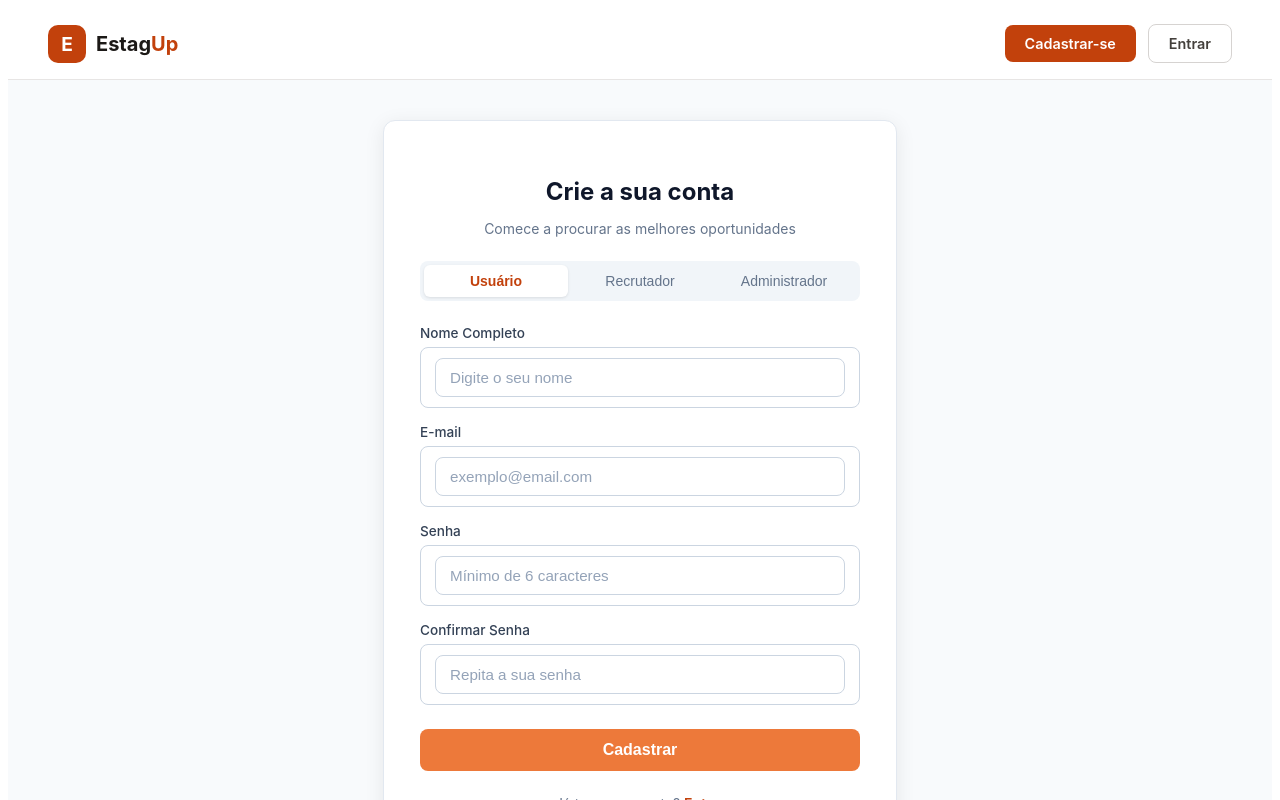
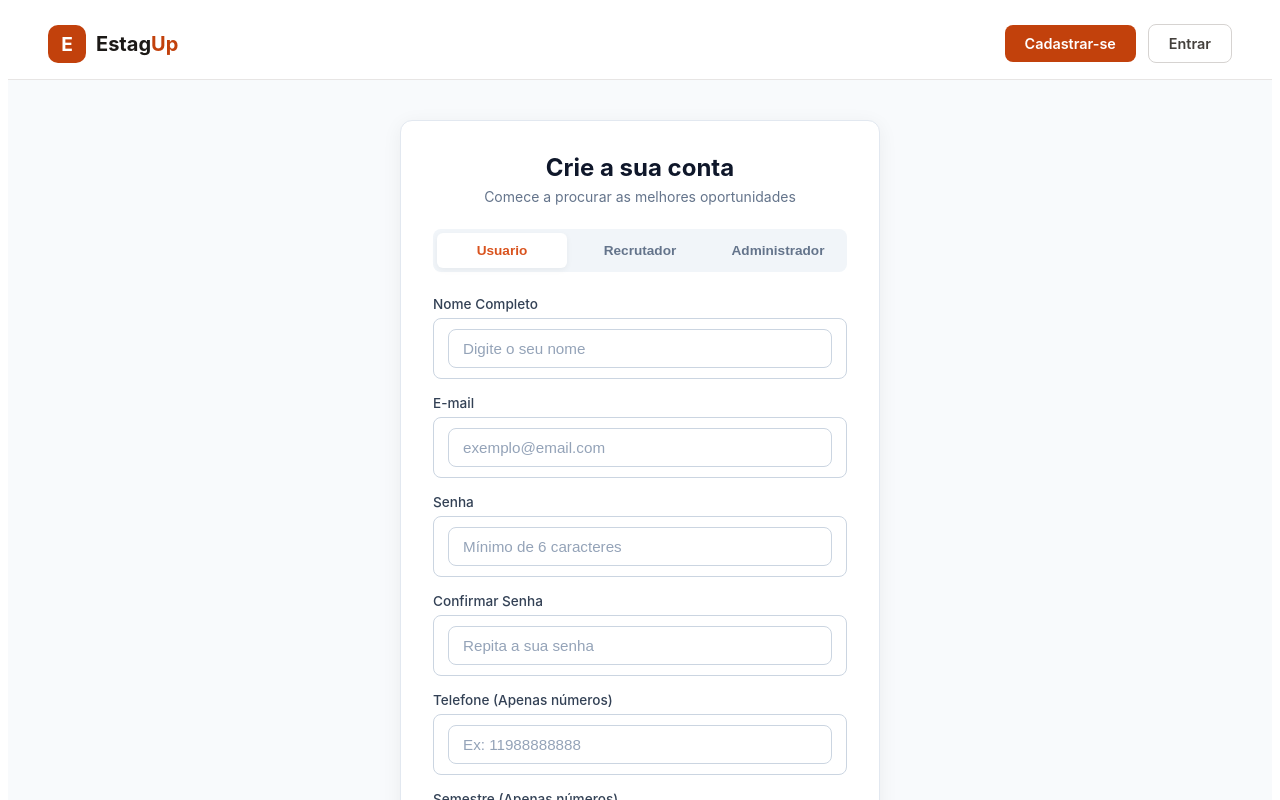
Before and after one commit to NataniarroM/ad_api_estagio, a React (Vite) app in the folder pages/: page /cadastro in a window 1280 px wide. Shown: the top 800 px of the page. Built offline with nearby package versions, Linux system fonts and the light colour scheme; no server answers.

Commit message:
AEEEEEEEEEEEEEEEEEEEEEEEEEEEEEEEEEEEEEEEE DEU CERTO

```diff
--- a/pages/src/Cadastro.css
+++ b/pages/src/Cadastro.css
@@ -3,152 +3,78 @@
   background-color: #f8fafc;
   display: flex;
   flex-direction: column;
-   font-family: 'Inter', -apple-system, BlinkMacSystemFont, 'Segoe UI', Roboto, sans-serif;
+  font-family: 'Inter', sans-serif;
 }
 
 .conteudo-cadastro {
   flex: 1;
   display: flex;
+  justify-content: center;
   align-items: center;
-  justify-content: center;
   padding: 40px 20px;
 }
 
 .cartao-cadastro {
-  background-color: #ffffff;
+  background: #ffffff;
+  width: 100%;
+  max-width: 480px;
   border-radius: 12px;
-  box-shadow: 0 4px 20px rgba(0, 0, 0, 0.08);
-  padding: 36px;
-  width: 100%;
-  max-width: 440px;
+  box-shadow: 0 4px 20px rgba(0, 0, 0, 0.06);
+  padding: 32px;
   border: 1px solid #e2e8f0;
+  box-sizing: border-box;
 }
 
 .titulo-pagina {
-  font-size: 1.5rem;
+  font-size: 1.75rem;
+  color: #1e293b;
+  margin: 0 0 8px 0;
   font-weight: 700;
-  color: #0f172a;
   text-align: center;
-  margin-bottom: 6px;
 }
 
 .subtitulo-pagina {
-  font-size: 0.875rem;
+  font-size: 0.95rem;
   color: #64748b;
+  margin: 0 0 24px 0;
   text-align: center;
-  margin-bottom: 24px;
 }
 
-/* Seletor Estudante vs Empresa */
 .seletor-tipo-conta {
   display: flex;
-  background-color: #f1f5f9;
+  gap: 8px;
+  margin-bottom: 24px;
+  background: #f1f5f9;
+  padding: 4px;
   border-radius: 8px;
-  padding: 4px;
-  margin-bottom: 24px;
 }
 
 .botao-tipo {
   flex: 1;
-  padding: 8px 12px;
-  font-size: 0.875rem;
-  font-weight: 500;
+  background: transparent;
   border: none;
-  background: transparent;
+  padding: 10px;
+  font-size: 0.85rem;
+  font-weight: 600;
   color: #64748b;
   border-radius: 6px;
   cursor: pointer;
-  transition: all 0.2s ease;
+  transition: all 0.2s;
 }
 
 .botao-tipo.ativo {
-  background-color: #ffffff;
-  color: #c2410c;
-  box-shadow: 0 1px 3px rgba(0, 0, 0, 0.1);
-  font-weight: 600;
+  background: #ffffff;
+  color: #d9531e;
+  box-shadow: 0 2px 6px rgba(0, 0, 0, 0.05);
 }
 
-/* Formulário e Campos */
-.formulario-cadastro {
-  display: flex;
-  flex-direction: column;
-  gap: 16px;
-}
-
-.grupo-campo {
-  display: flex;
-  flex-direction: column;
-  gap: 6px;
-}
-
-.rotulo-campo {
-  font-size: 0.875rem;
+.mensagem-alerta {
+  padding: 12px;
+  border-radius: 6px;
+  font-size: 0.9rem;
+  margin-bottom: 20px;
+  text-align: center;
   font-weight: 500;
-  color: #334155;
-}
-
-.caixa-campo {
-  display: flex;
-  align-items: center;
-  border: 1px solid #cbd5e1;
-  border-radius: 8px;
-  padding: 10px 14px;
-  background-color: #ffffff;
-  transition: border-color 0.2s ease;
-}
-
-.caixa-campo:focus-within {
-  border-color: #fc651a;
-  box-shadow: 0 0 0 3px rgba(124, 58, 237, 0.1);
-}
-
-.icone-campo {
-  margin-right: 10px;
-  font-size: 1rem;
-}
-
-.campo-texto {
-  border: none;
-  outline: none;
-  width: 100%;
-  font-size: 0.95rem;
-  color: #0f172a;
-}
-
-.campo-texto::placeholder {
-  color: #94a3b8;
-}
-
-.botao-cadastrar {
-  width: 100%;
-  padding: 12px;
-  font-size: 1rem;
-  font-weight: 600;
-  margin-top: 8px;
-  cursor: pointer;
-  border-radius: 8px;
-  background-color: #ed793a;
-  color: #ffffff;
-  border: none;
-  transition: background-color 0.2s ease;
-}
-
-.botao-cadastrar:hover {
-  background-color: #c2410c;
-}
-
-.botao-cadastrar:disabled {
-  opacity: 0.7;
-  cursor: not-allowed;
-}
-
-/* Alertas de Sucesso e Erro */
-.mensagem-alerta {
-  padding: 10px 14px;
-  border-radius: 8px;
-  font-size: 0.875rem;
-  margin-bottom: 16px;
-  text-align: center;
 }
 
 .mensagem-alerta.sucesso {
@@ -163,15 +89,78 @@
   border: 1px solid #fecaca;
 }
 
+.formulario-cadastro {
+  display: flex;
+  flex-direction: column;
+  gap: 16px;
+}
+
+.grupo-campo {
+  display: flex;
+  flex-direction: column;
+  gap: 6px;
+}
+
+.rotulo-campo {
+  font-size: 0.85rem;
+  font-weight: 600;
+  color: #334155;
+}
+
+.caixa-campo {
+  display: flex;
+  align-items: center;
+}
+
+.campo-texto {
+  width: 100%;
+  padding: 12px;
+  border: 1px solid #cbd5e1;
+  border-radius: 6px;
+  font-size: 0.95rem;
+  color: #1e293b;
+  outline: none;
+  transition: border-color 0.2s;
+  box-sizing: border-box;
+  background-color: #fff;
+}
+
+.campo-texto:focus {
+  border-color: #d9531e;
+  box-shadow: 0 0 0 3px rgba(217, 83, 30, 0.15);
+}
+
+.botao-cadastrar {
+  background-color: #d9531e;
+  color: white;
+  border: none;
+  padding: 12px;
+  border-radius: 6px;
+  font-size: 1rem;
+  font-weight: 600;
+  cursor: pointer;
+  transition: background-color 0.2s;
+  margin-top: 8px;
+}
+
+.botao-cadastrar:hover:not(:disabled) {
+  background-color: #c24514;
+}
+
+.botao-cadastrar:disabled {
+  opacity: 0.7;
+  cursor: not-allowed;
+}
+
 .rodape-card {
   text-align: center;
   margin-top: 24px;
-  font-size: 0.875rem;
+  font-size: 0.9rem;
   color: #64748b;
 }
 
 .link-entrar {
-  color:#c2410c;
+  color: #d9531e;
   font-weight: 600;
   text-decoration: none;
 }
--- a/pages/src/Cadastro.jsx
+++ b/pages/src/Cadastro.jsx
@@ -1,22 +1,32 @@
-import React, { useState } from 'react';
+import React, { useState, useEffect } from 'react';
 import './Cadastro.css';
 import Cabecalho from './components/Cabecalho';
 
 export default function Cadastro() {
-  const [nome, setNome] = useState('');//criando campos e setando como vazio
-  const [email, setEmail] = useState('');
-  const [senha, setSenha] = useState('');
-  const [confirmarSenha, setConfirmarSenha] = useState('');
+  const [form, setForm] = useState({
+    nome: '', email: '', senha: '', confirmarSenha: '', telefone: '', semestre: '', id_curso: ''
+  });
   const [tipoConta, setTipoConta] = useState('usuario');
+  const [cursos, setCursos] = useState([]);
   const [carregando, setCarregando] = useState(false);
   const [mensagem, setMensagem] = useState({ tipo: '', texto: '' });
 
+  // Busca os cursos na API para preencher a barra de rolagem
+  useEffect(() => {
+    fetch('http://127.0.0.1:8000/api/cursos')
+      .then(res => res.ok ? res.json() : [])
+      .then(data => setCursos(data))
+      .catch(err => console.error('Erro ao buscar cursos:', err));
+  }, []);
+
+  const handleChange = (e) => {
+    setForm({ ...form, [e.target.name]: e.target.value });
+  };
+
   const aoEnviarCadastro = async (e) => {
     e.preventDefault();
-
-    if (senha !== confirmarSenha) {//conferindo senha
-      setMensagem({ tipo: 'erro', texto: 'As senhas não coincidem.' });
-      return;
+    if (form.senha !== form.confirmarSenha) {
+      return setMensagem({ tipo: 'erro', texto: 'As senhas não coincidem.' });
     }
 
     setCarregando(true);
@@ -25,36 +35,28 @@ export default function Cadastro() {
     try {
       const resposta = await fetch('http://127.0.0.1:8000/auth/cadastro', {
         method: 'POST',
-        headers: {
-          'Content-Type': 'application/json',
-        },
+        headers: { 'Content-Type': 'application/json' },
         body: JSON.stringify({
-          nome,
-          email,
-          senha,
+          nome: form.nome,
+          email: form.email,
+          senha: form.senha,
           tipo: tipoConta,
+          // Convertendo telefone e semestre para números inteiros (int) conforme o seu back-end exige
+          telefone: form.telefone ? Number(form.telefone) : null,
+          semestre: form.semestre ? Number(form.semestre) : null,
+          id_curso: form.id_curso ? Number(form.id_curso) : null,
         }),
       });
 
-      if (resposta.ok) {//se cadastro der certo
+      if (resposta.ok) {
         setMensagem({ tipo: 'sucesso', texto: 'Conta criada com sucesso!' });
-        setNome('');
-        setEmail('');
-        setSenha('');
-        setConfirmarSenha('');
+        setForm({ nome: '', email: '', senha: '', confirmarSenha: '', telefone: '', semestre: '', id_curso: '' });
       } else {
-        const dadosErro = await resposta.json();//se os dados derem errado
-        setMensagem({
-          tipo: 'erro',
-          texto: dadosErro.detail || 'Erro ao realizar o cadastro.',//mensagem
-        });
+        const dadosErro = await resposta.json();
+        setMensagem({ tipo: 'erro', texto: dadosErro.detail || 'Erro ao realizar o cadastro.' });
       }
     } catch (erro) {
-      console.error('Erro de conexão:', erro);
-      setMensagem({
-        tipo: 'erro',
-        texto: 'Não foi possível conectar ao servidor.',
-      });
+      setMensagem({ tipo: 'erro', texto: 'Não foi possível conectar ao servidor.' });
     } finally {
       setCarregando(false);
     }
@@ -63,98 +65,70 @@ export default function Cadastro() {
   return (
     <div className="pagina-cadastro">
       <Cabecalho />
-      {/* Conteúdo Principal / Cartão de Cadastro */}
       <main className="conteudo-cadastro">
         <div className="cartao-cadastro">
           <h2 className="titulo-pagina">Crie a sua conta</h2>
           <p className="subtitulo-pagina">Comece a procurar as melhores oportunidades</p>
 
-          {/* Botões para Escolher o Tipo de Conta */}
           <div className="seletor-tipo-conta">
+            {['usuario', 'recrutador', 'administrador'].map((tipo) => (
               <button
+                key={tipo}
                 type="button"
-              className={`botao-tipo ${tipoConta === 'usuario' ? 'ativo' : ''}`}
-              onClick={() => setTipoConta('usuario')}//mudaça de tipo seta, como estudante
+                className={`botao-tipo ${tipoConta === tipo ? 'ativo' : ''}`}
+                onClick={() => setTipoConta(tipo)}
               >
-              Usuário
+                {tipo.charAt(0).toUpperCase() + tipo.slice(1)}
               </button>
-            <button
-              type="button"
-              className={`botao-tipo ${tipoConta === 'recrutador' ? 'ativo' : ''}`}
-              onClick={() => setTipoConta('recrutador')}//mudança de tipo, seta como empresa
-            >
-              Recrutador
-            </button>
-            <button
-              type="button"
-              className={`botao-tipo ${tipoConta === 'administrador' ? 'ativo' : ''}`}
-              onClick={() => setTipoConta('administrador')}//mudança de tipo, seta como empresa
-            >
-              Administrador
-            </button>
+            ))}
           </div>
 
-          {mensagem.texto && (// div do erro
-            <div className={`mensagem-alerta ${mensagem.tipo}`}>
-              {mensagem.texto}
-            </div>
+          {mensagem.texto && (
+            <div className={`mensagem-alerta ${mensagem.tipo}`}>{mensagem.texto}</div>
           )}
 
-          {/* Formulário */}
           <form onSubmit={aoEnviarCadastro} className="formulario-cadastro">
-            <div className="grupo-campo">
-              <label className="rotulo-campo">Nome Completo</label>
+            {[
+              { label: 'Nome Completo', name: 'nome', type: 'text', placeholder: 'Digite o seu nome' },
+              { label: 'E-mail', name: 'email', type: 'email', placeholder: 'exemplo@email.com' },
+              { label: 'Senha', name: 'senha', type: 'password', placeholder: 'Mínimo de 6 caracteres' },
+              { label: 'Confirmar Senha', name: 'confirmarSenha', type: 'password', placeholder: 'Repita a sua senha' },
+              { label: 'Telefone (Apenas números)', name: 'telefone', type: 'number', placeholder: 'Ex: 11988888888' },
+              { label: 'Semestre (Apenas números)', name: 'semestre', type: 'number', placeholder: 'Ex: 3' },
+            ].map((campo) => (
+              <div className="grupo-campo" key={campo.name}>
+                <label className="rotulo-campo">{campo.label}</label>
                 <div className="caixa-campo">
                   <input
-                  type="text"
+                    type={campo.type}
+                    name={campo.name}
                     className="campo-texto"
-                  placeholder="Digite o seu nome"
-                  value={nome}
-                  onChange={(e) => setNome(e.target.value)}//campo inserir nome
+                    placeholder={campo.placeholder}
+                    value={form[campo.name]}
+                    onChange={handleChange}
                     required
                   />
                 </div>
               </div>
+            ))}
 
             <div className="grupo-campo">
-              <label className="rotulo-campo">E-mail</label>
+              <label className="rotulo-campo">Curso</label>
               <div className="caixa-campo">
-                <input
-                  type="email"
+                <select
+                  name="id_curso"
                   className="campo-texto"
-                  placeholder="exemplo@email.com"
-                  value={email}
-                  onChange={(e) => setEmail(e.target.value)}//campo inserir email
+                  value={form.id_curso}
+                  onChange={handleChange}
                   required
-                />
-              </div>
-            </div>
-
-            <div className="grupo-campo">
-              <label className="rotulo-campo">Senha</label>
-              <div className="caixa-campo">
-                <input
-                  type="password"
-                  className="campo-texto"
-                  placeholder="Mínimo de 6 caracteres"
-                  value={senha}
-                  onChange={(e) => setSenha(e.target.value)}//campo inserir senha
-                  required
-                />
-              </div>
-            </div>
-
-            <div className="grupo-campo">
-              <label className="rotulo-campo">Confirmar Senha</label>
-              <div className="caixa-campo">
-                <input
-                  type="password"
-                  className="campo-texto"
-                  placeholder="Repita a sua senha"
-                  value={confirmarSenha}
-                  onChange={(e) => setConfirmarSenha(e.target.value)}//campo confirmar senha
-                  required
-                />
+                >
+                  <option value="">-- Selecione o seu curso --</option>
+                  {cursos.map((curso) => (
+                    <option key={curso.id} value={curso.id}>
+                      ID: {curso.id} - {curso.nome}
+                    </option>
+                  ))}
+                </select>
               </div>
             </div>
 
```
Also changed, not shown: pages/src/login.jsx (+49 -22 lines), 1 other file (tests, documents, lock files or other folders). Lines whose indentation alone changed are shown as unchanged.
